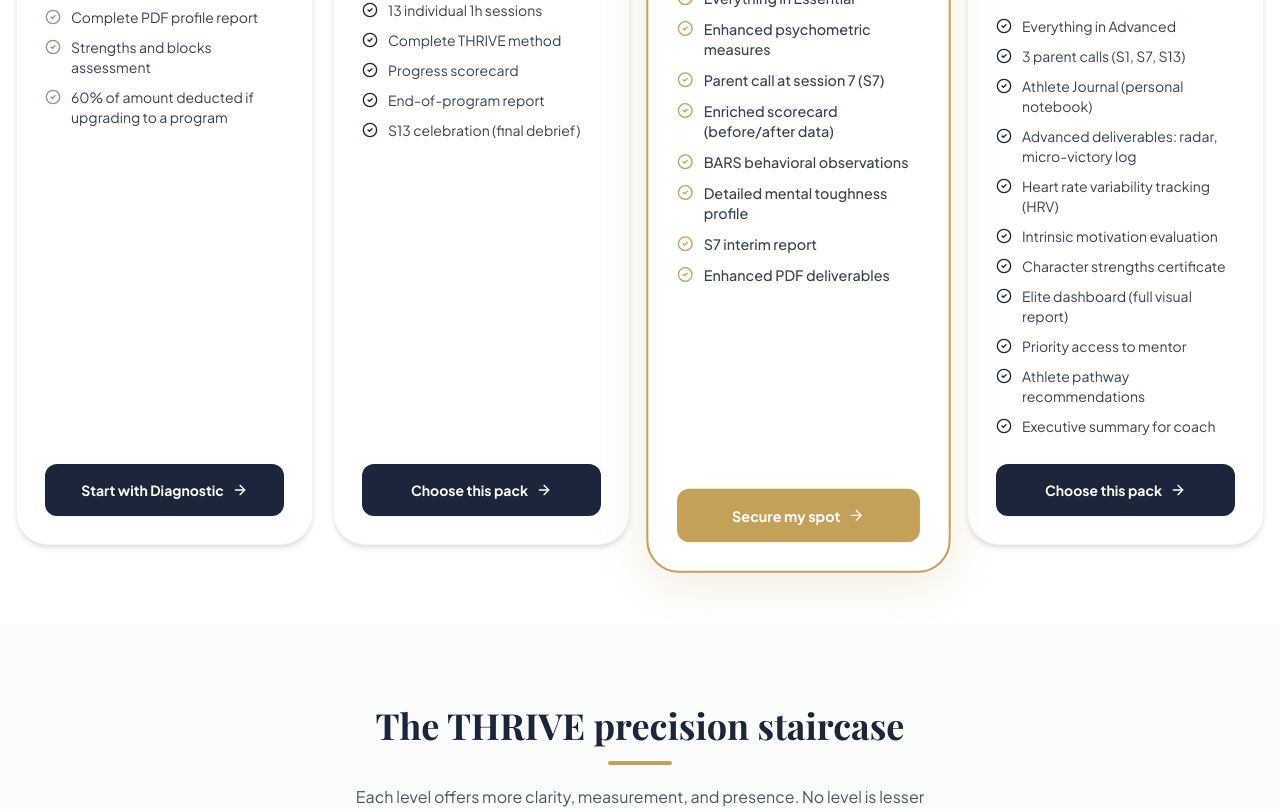
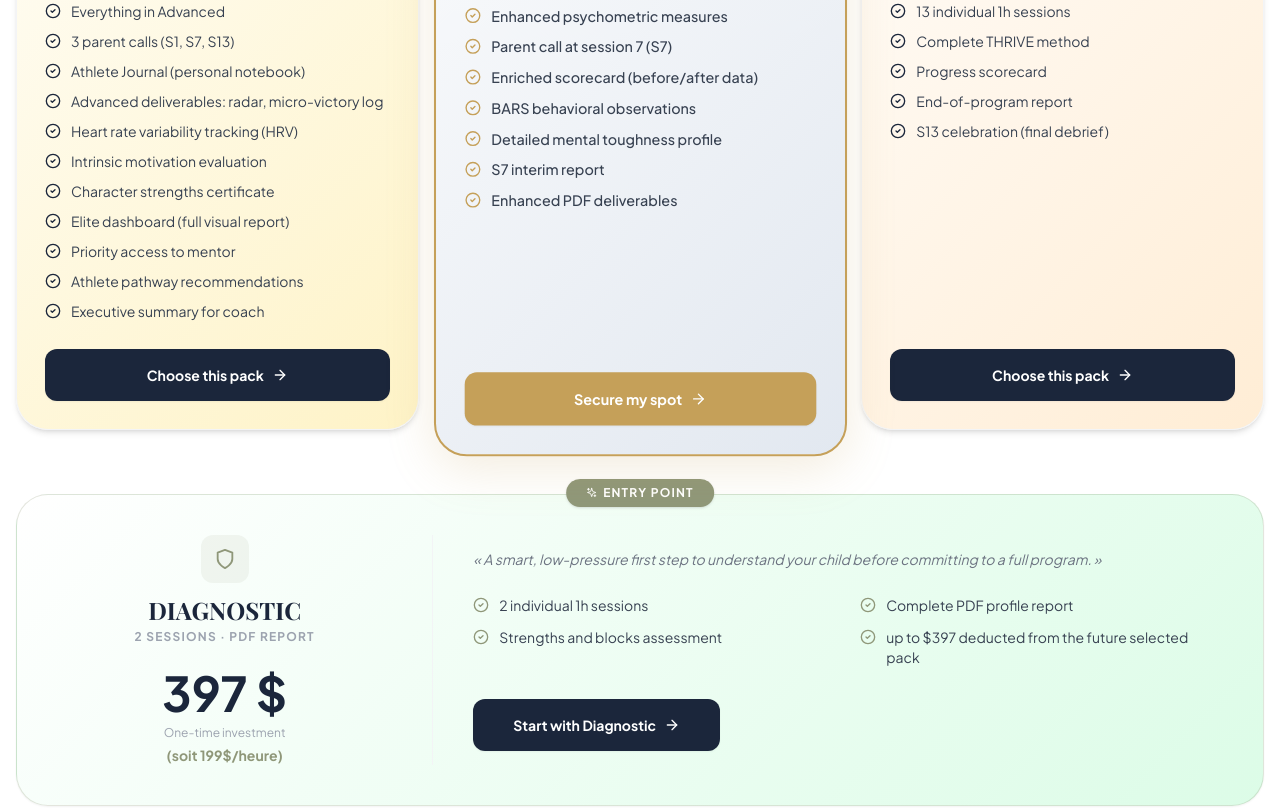
Before and after one commit to lyliancelma643-ai/ThriveSportPsychologiePositive, a React (Vite) app: page /prix in a window 1280 px wide. Shown: the part 2060-2869 px from the top of the page. Built offline with nearby package versions, Linux system fonts and the light colour scheme; a web font is replaced by a local one.

Commit message:
feat(pricing): update layout and copy for diagnostic pack

```diff
--- a/src/locales/en/translation.json
+++ b/src/locales/en/translation.json
@@ -666,7 +666,7 @@
       "f0": "2 individual 1h sessions",
       "f1": "Complete PDF profile report",
       "f2": "Strengths and blocks assessment",
-      "f3": "60% of amount deducted if upgrading to a program"
+      "f3": "up to $397 deducted from the future selected pack"
     },
     "essential": {
       "label": "ESSENTIAL",
@@ -711,11 +711,11 @@
       "title": "The THRIVE precision staircase",
       "subtitle": "Each level offers more clarity, measurement, and presence. No level is lesser — they match different needs.",
       "diagnostic_title": "DIAGNOSTIC — You want to understand before committing",
-      "diagnostic_desc": "Ideal to gently assess your child first. Two sessions, a PDF report, and 60% deducted if you then upgrade to a program.",
+      "diagnostic_desc": "Ideal to gently assess your child first. Two sessions, a PDF report, and up to $397 deducted from the future selected pack.",
       "essential_title": "ESSENTIAL — You want the full, documented program",
       "essential_desc": "13 structured sessions, a progress scorecard and a final celebration. The THRIVE foundation, nothing superfluous.",
       "advanced_title": "ADVANCED — You want to see progress in numbers",
-      "advanced_desc": "A parent call at S7, enhanced measures, and an enriched scorecard that proves the journey. For mid-program reassurance.",
+      "advanced_desc": "A parent call at S7, enhanced measures, and an enriched scorecard that proves the journey.",
       "performance_title": "PERFORMANCE — You want close, comprehensive guidance",
       "performance_desc": "3 parent calls, an athlete journal, an elite dashboard. For families documenting everything and guiding their child toward elite sport.",
       "quote": "The right pack isn't the most expensive one — it's the one that matches the level of clarity, measurement, and closeness you want."
@@ -752,7 +752,7 @@
       "q6_q": "How do I choose the right pack?",
       "q6_a": "Want to start gently: Diagnostic. Want the full program, nothing extra: Essential. Want to see numbers and be reassured mid-way: Advanced. Want very close, documented support oriented toward athletic development: Performance.",
       "q7_q": "Can I change packs later?",
-      "q7_a": "Yes. If you start with the Diagnostic, you can upgrade to any program with a 60% deduction. If you start with Essential and want more support, talk to your mentor — we'll find the best solution together."
+      "q7_a": "Yes. If you start with the Diagnostic, you can upgrade to any program with up to $397 deducted from the future selected pack. If you start with Essential and want more support, talk to your mentor — we'll find the best solution together."
     },
     "cta_final": {
       "aria": "Final CTA pricing page",
--- a/src/pages/Prix.jsx
+++ b/src/pages/Prix.jsx
@@ -49,21 +49,100 @@ function FaqItem({ q, a, open, onToggle, idx }) {
 }
 
 // ── Carte de pack ──────────────────────────────────────────────
-function PriceCard({ pack, onSelect, t, lang }) {
+function PriceCard({ pack, onSelect, t, lang, horizontal = false }) {
     const theme = PACK_THEMES[pack.id];
     const Icon = PACK_ICONS[pack.id];
     const rec = pack.isRecommended;
     const entry = pack.isEntry;
     const priceStr = lang === 'en' ? `$${pack.price.toLocaleString()}` : `${pack.price.toLocaleString()} $`;
 
+    const getBackground = (id) => {
+        switch (id) {
+            case 'performance': return 'linear-gradient(135deg, #ffffff 0%, #fef3c7 100%)'; // Gold
+            case 'advanced': return 'linear-gradient(135deg, #ffffff 0%, #e2e8f0 100%)'; // Silver
+            case 'essential': return 'linear-gradient(135deg, #ffffff 0%, #ffedd5 100%)'; // Bronze
+            case 'diagnostic': return 'linear-gradient(135deg, #ffffff 0%, #dcfce7 100%)'; // Light green
+            default: return '#ffffff';
+        }
+    };
+
+    if (horizontal) {
+        return (
+            <article
+                className="relative flex flex-col md:flex-row items-center gap-6 md:gap-10 p-8 md:p-10 rounded-[2rem] border border-gray-100 shadow-sm hover:shadow-md transition-all duration-300"
+                style={{ borderColor: theme.accentBorder, background: getBackground(pack.id) }}
+            >
+                {entry && (
+                    <div className="absolute -top-4 left-1/2 -translate-x-1/2 flex items-center gap-1.5 bg-[#8F9779] text-white text-xs font-bold uppercase tracking-widest px-5 py-1.5 rounded-full shadow whitespace-nowrap">
+                        <Sparkles size={11} /> {t('pricing.badge_entry')}
+                    </div>
+                )}
+
+                {/* Left side: Header & Price */}
+                <div className="flex flex-col items-center text-center w-full md:w-1/3 md:border-r border-gray-100 md:pr-10">
+                    <div className="w-12 h-12 rounded-xl flex items-center justify-center mb-3" style={{ background: theme.iconBg }}>
+                        <Icon size={22} style={{ color: theme.accent }} />
+                    </div>
+                    <h3 className="font-serif font-bold text-[#1B263B] text-2xl leading-tight mb-1">
+                        {t(`pricing.${pack.id}.label`)}
+                    </h3>
+                    <p className="text-xs font-bold uppercase tracking-widest text-gray-400 mb-6">
+                        {t(`pricing.${pack.id}.tagline`)}
+                    </p>
+                    <div className="flex items-baseline justify-center gap-1">
+                        <span className="font-bold text-[#1B263B] leading-none text-5xl">{priceStr}</span>
+                    </div>
+                    <p className="text-xs text-gray-400 mt-2">{t('pricing.one_time')}</p>
+                    <p className="text-sm font-semibold text-[#8F9779] mt-1">
+                        {lang === 'en' ? `($${Math.round(pack.price / pack.sessions)}/hour)` : `(soit ${Math.round(pack.price / pack.sessions)}$/heure)`}
+                    </p>
+                </div>
+
+                {/* Right side: Features & CTA */}
+                <div className="flex flex-col w-full md:w-2/3 mt-6 md:mt-0">
+                    <p className="text-gray-500 text-sm italic leading-relaxed text-center md:text-left mb-6">
+                        « {t(`pricing.${pack.id}.promise`)} »
+                    </p>
+
+                    <ul className="grid grid-cols-1 sm:grid-cols-2 gap-x-6 gap-y-3 mb-8 flex-grow">
+                        {pack.featureKeys.map(k => (
+                            <li key={k} className="flex items-start gap-2.5 text-sm text-gray-700">
+                                <CheckCircle2 size={16} className="shrink-0 mt-0.5" style={{ color: theme.accent }} />
+                                <span>{t(`pricing.${pack.id}.${k}`)}</span>
+                            </li>
+                        ))}
+                    </ul>
+
+                    <button
+                        id={`cta-pack-${pack.id}`}
+                        onClick={() => onSelect(pack.id)}
+                        className="w-full sm:w-auto self-center md:self-start px-10 py-4 rounded-xl font-bold text-sm flex items-center justify-center gap-2 transition-all duration-200 shadow-sm hover:-translate-y-0.5 hover:shadow-md focus-visible:outline-2 focus-visible:outline-offset-2"
+                        style={{
+                            background: '#1B263B',
+                            color: '#fff',
+                            focusOutlineColor: theme.accent,
+                        }}
+                        aria-label={`${t('pricing.cta_choose')} — ${t(`pricing.${pack.id}.label`)}`}
+                    >
+                        {entry ? t('pricing.cta_entry') : t('pricing.cta_choose')}
+                        <ArrowRight size={16} />
+                    </button>
+                </div>
+            </article>
+        );
+    }
+
     return (
         <article
             className={`relative flex flex-col rounded-[2rem] transition-all duration-300 ${
                 rec
-                    ? 'bg-white border-2 shadow-[0_12px_48px_rgba(197,160,89,0.20)] scale-[1.025] z-10 lg:-mt-4 lg:-mb-4'
-                    : 'bg-white border border-gray-100 shadow-md hover:-translate-y-2 hover:shadow-xl'
+                    ? 'border-2 shadow-[0_12px_48px_rgba(197,160,89,0.20)] scale-[1.025] z-10 lg:-mt-4 lg:-mb-4'
+                    : 'border border-gray-100 shadow-md hover:-translate-y-2 hover:shadow-xl'
             }`}
-            style={{ borderColor: rec ? theme.accent : undefined }}
+            style={{
+                borderColor: rec ? theme.accent : undefined,
+                background: getBackground(pack.id)
+            }}
         >
             {/* Badge */}
             {rec && (
@@ -97,6 +176,9 @@ function PriceCard({ pack, onSelect, t, lang }) {
                         <span className={`font-bold text-[#1B263B] leading-none ${rec ? 'text-5xl' : 'text-4xl'}`}>{priceStr}</span>
                     </div>
                     <p className="text-xs text-gray-400 mt-1">{t('pricing.one_time')}</p>
+                    <p className="text-sm font-semibold text-[#8F9779] mt-1">
+                        {lang === 'en' ? `($${Math.round(pack.price / pack.sessions)}/hour)` : `(soit ${Math.round(pack.price / pack.sessions)}$/heure)`}
+                    </p>
                 </div>
 
                 <div className="h-px bg-gray-100 mb-5" />
@@ -264,14 +346,26 @@ export default function Prix({ handleSelectProgram }) {
                         {t('pricing.packs.note')}
                     </p>
 
-                    <div className="grid grid-cols-1 sm:grid-cols-2 lg:grid-cols-4 gap-5 items-stretch pt-5">
-                        {PRICING_DATA.map(pack => (
+                    <div className="grid grid-cols-1 md:grid-cols-3 gap-5 items-stretch pt-5">
+                        {PRICING_DATA.filter(pack => pack.id !== 'diagnostic').reverse().map(pack => (
                             <PriceCard
                                 key={pack.id}
                                 pack={pack}
                                 onSelect={goBooking}
                                 t={t}
                                 lang={i18n.language}
+                            />
+                        ))}
+                    </div>
+                    <div className="mt-12 lg:mt-16 w-full">
+                        {PRICING_DATA.filter(pack => pack.id === 'diagnostic').map(pack => (
+                            <PriceCard
+                                key={pack.id}
+                                pack={pack}
+                                onSelect={goBooking}
+                                t={t}
+                                lang={i18n.language}
+                                horizontal={true}
                             />
                         ))}
                     </div>
```
Also changed, not shown: src/locales/fr/translation.json (+5 -5 lines).
